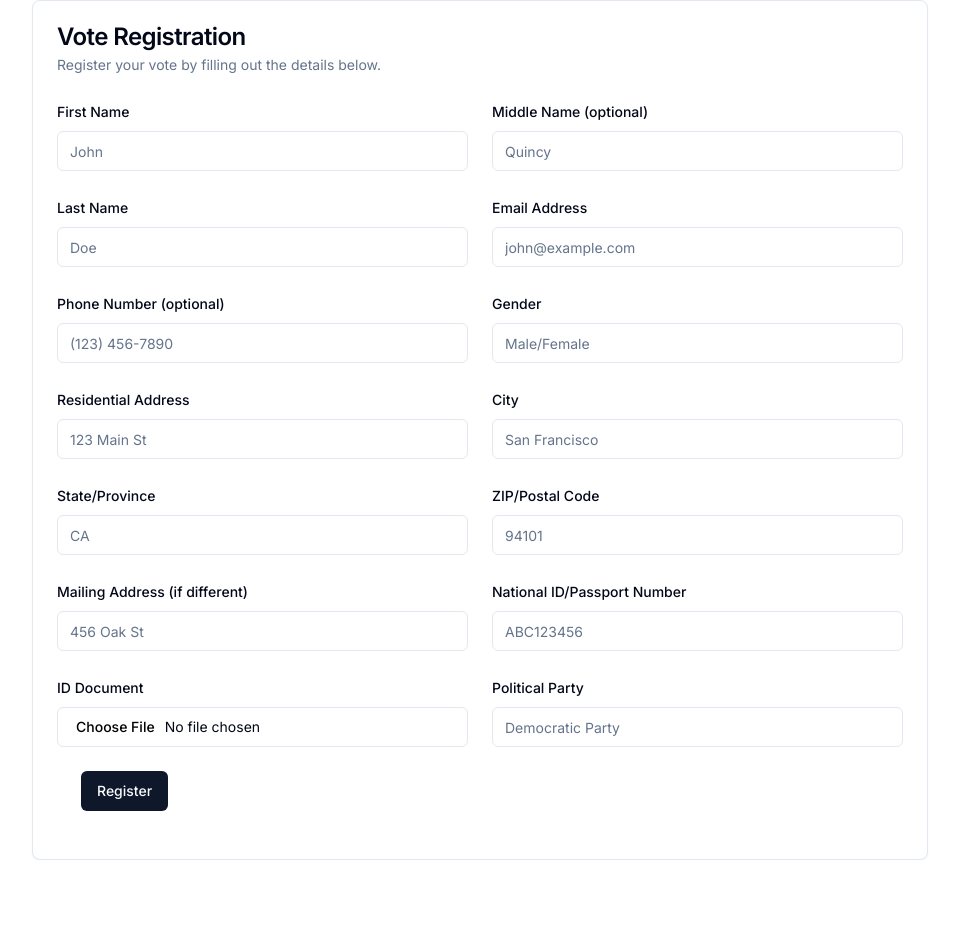
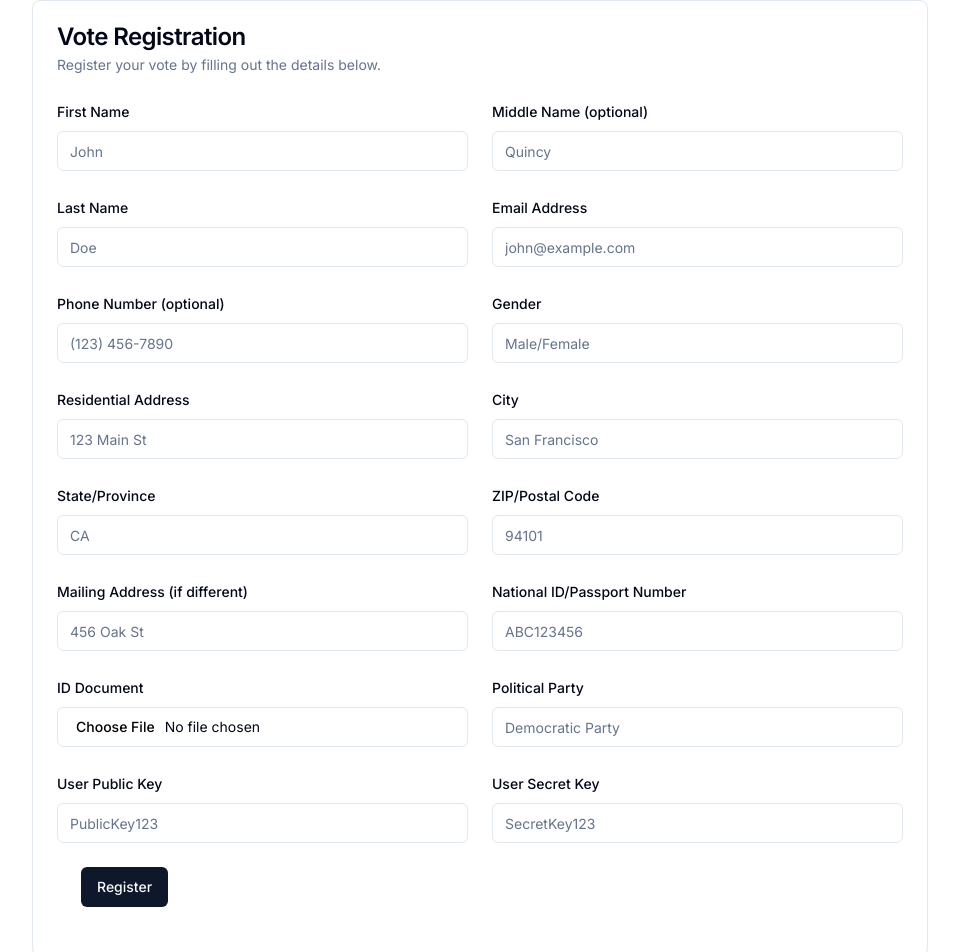
Before and after one commit to usmangq12/stellar-voting-platform, a Next.js app: page /registervote in a window 1280 px wide. Shown: the top 952 px of the page, without its empty margins (160-1119 px from the left). Before the commit the page ends 860 px from the top, so only its background shows below. Built offline with nearby package versions, Linux system fonts and the light colour scheme.

Commit message:
complete candiate register vote now form

```diff
--- a/src/app/VoteCasting/page.tsx
+++ b/src/app/VoteCasting/page.tsx
@@ -7,7 +7,7 @@ import Link from "next/link";
 import { Popover, PopoverTrigger, PopoverContent } from "@/components/ui/popover";
 import axios from 'axios';
 
-export default function CastVotePage() {
+export default function VoteCasting() {
   const [selectedCandidate, setSelectedCandidate] = useState<string | null>(null);
   const [userPublicKey, setUserPublicKey] = useState('');
   const [userSecretKey, setUserSecretKey] = useState('');
--- a/src/app/candidate/page.tsx
+++ b/src/app/candidate/page.tsx
@@ -36,17 +36,25 @@ export default function Component() {
   });
 
   const handleChange = (event: ChangeEvent<HTMLInputElement | HTMLTextAreaElement>) => {
-    const { name, value } = event.target;
+    const target = event.target;
 
-    if (event.target instanceof HTMLInputElement && event.target.files) {
-      setFormData((prevFormData) => ({
+    if (target instanceof HTMLInputElement) {
+      if (target.type === 'file') {
+        const files = target.files?.[0];
+        setFormData(prevFormData => ({
+          ...prevFormData,
+          [target.id]: files || null,
+        }));
+      } else {
+        setFormData(prevFormData => ({
+          ...prevFormData,
+          [target.id]: target.value,
+        }));
+      }
+    } else if (target instanceof HTMLTextAreaElement) {
+      setFormData(prevFormData => ({
         ...prevFormData,
-        [name]: event.target.files[0],
-      }));
-    } else {
-      setFormData((prevFormData) => ({
-        ...prevFormData,
-        [name]: value,
+        [target.id]: target.value,
       }));
     }
   };
--- a/src/app/home/page.tsx
+++ b/src/app/home/page.tsx
@@ -68,7 +68,7 @@ const Home = () => {
                 with confidence.
               </p>
               <Link
-                href="#"
+                href="/votecasting"
                 className="inline-flex h-10 items-center justify-center rounded-md bg-primary-foreground px-8 text-sm font-medium text-primary shadow transition-colors hover:bg-primary-foreground/90 focus-visible:outline-none focus-visible:ring-1 focus-visible:ring-ring disabled:pointer-events-none disabled:opacity-50"
                 prefetch={false}
               >
--- a/src/app/registervote/page.tsx
+++ b/src/app/registervote/page.tsx
@@ -22,9 +22,9 @@ export default function RegisterVotePage() {
     idNumber: '',
     idDocument: null,
     politicalParty: '',
+    userPublicKey: '',
+    userSecretKey: ''
   });
-
-  console.log("re1", formData)
 
   const handleChange = (e: { target: { id: any; value: any; type: any; files: any; }; }) => {
     const { id, value, type, files } = e.target;
@@ -36,15 +36,14 @@ export default function RegisterVotePage() {
 
   const handleSubmit = async (e: { preventDefault: () => void; }) => {
     e.preventDefault();
-    // const formDataToSend = new FormData();
-    // for (const key in formData) {
-    //   formDataToSend.append(key, formData[key]);
-    // }
 
-    console.log("re2", formData)
-
+    const formDataToSend = new FormData();
+    for (const key in formData) {
+      formDataToSend.append(key, formData[key]);
+    }
+      console.log("formDataToSend", formDataToSend)
     try {
-      const response = await axios.post('http://localhost:3000/vote/register-vote', formData, {
+      const response = await axios.post('http://localhost:3000/vote/register-vote', formDataToSend, {
         headers: {
           'Content-Type': 'multipart/form-data',
         },
@@ -121,6 +120,14 @@ export default function RegisterVotePage() {
             <Label htmlFor="politicalParty">Political Party</Label>
             <Input id="politicalParty" placeholder="Democratic Party" value={formData.politicalParty} onChange={handleChange} required />
           </div>
+          <div className="space-y-2">
+            <Label htmlFor="userPublicKey">User Public Key</Label>
+            <Input id="userPublicKey" placeholder="PublicKey123" value={formData.userPublicKey} onChange={handleChange} required />
+          </div>
+          <div className="space-y-2">
+            <Label htmlFor="userSecretKey">User Secret Key</Label>
+            <Input id="userSecretKey" placeholder="SecretKey123" type="password" value={formData.userSecretKey} onChange={handleChange} required />
+          </div>
           <CardFooter>
             <Button type="submit">Register</Button>
           </CardFooter>
```
Also changed, not shown: 1 other file (tests, documents, lock files or other folders).
